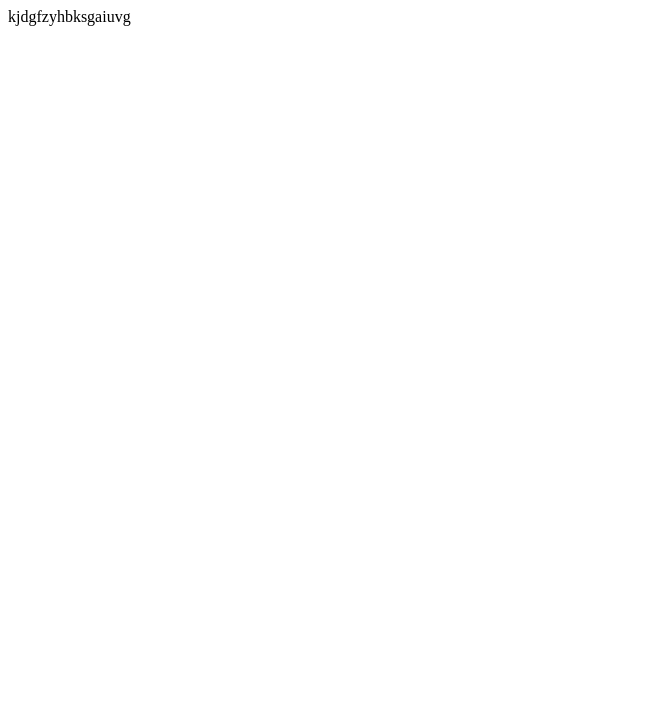
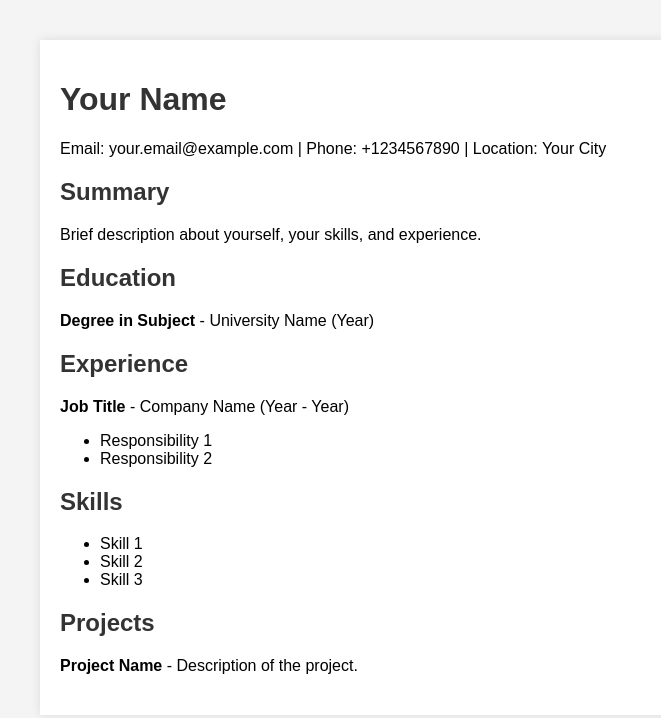
Before and after one commit to Abid214/Abid214, a plain HTML site: page index.html in a window 1280 px wide. Shown: the whole page, without its empty margins (0-661 px from the left). Drawn offline with Linux system fonts and the light colour scheme.

Commit message:
Update index.html

```diff
--- a/index.html
+++ b/index.html
@@ -1 +1,67 @@
-kjdgfzyhbksgaiuvg
+<!DOCTYPE html>
+<html lang="en">
+<head>
+    <meta charset="UTF-8">
+    <meta name="viewport" content="width=device-width, initial-scale=1.0">
+    <title>My CV</title>
+    <style>
+        body {
+            font-family: Arial, sans-serif;
+            margin: 20px;
+            padding: 20px;
+            background-color: #f4f4f4;
+        }
+        .container {
+            max-width: 800px;
+            background: white;
+            padding: 20px;
+            box-shadow: 0px 0px 10px rgba(0, 0, 0, 0.1);
+        }
+        h1, h2 {
+            color: #333;
+        }
+        .section {
+            margin-bottom: 20px;
+        }
+        .contact-info {
+            margin-bottom: 10px;
+        }
+    </style>
+</head>
+<body>
+    <div class="container">
+        <header>
+            <h1>Your Name</h1>
+            <p class="contact-info">Email: your.email@example.com | Phone: +1234567890 | Location: Your City</p>
+        </header>
+        <section class="section">
+            <h2>Summary</h2>
+            <p>Brief description about yourself, your skills, and experience.</p>
+        </section>
+        <section class="section">
+            <h2>Education</h2>
+            <p><strong>Degree in Subject</strong> - University Name (Year)</p>
+        </section>
+        <section class="section">
+            <h2>Experience</h2>
+            <p><strong>Job Title</strong> - Company Name (Year - Year)</p>
+            <ul>
+                <li>Responsibility 1</li>
+                <li>Responsibility 2</li>
+            </ul>
+        </section>
+        <section class="section">
+            <h2>Skills</h2>
+            <ul>
+                <li>Skill 1</li>
+                <li>Skill 2</li>
+                <li>Skill 3</li>
+            </ul>
+        </section>
+        <section class="section">
+            <h2>Projects</h2>
+            <p><strong>Project Name</strong> - Description of the project.</p>
+        </section>
+    </div>
+</body>
+</html>
```
